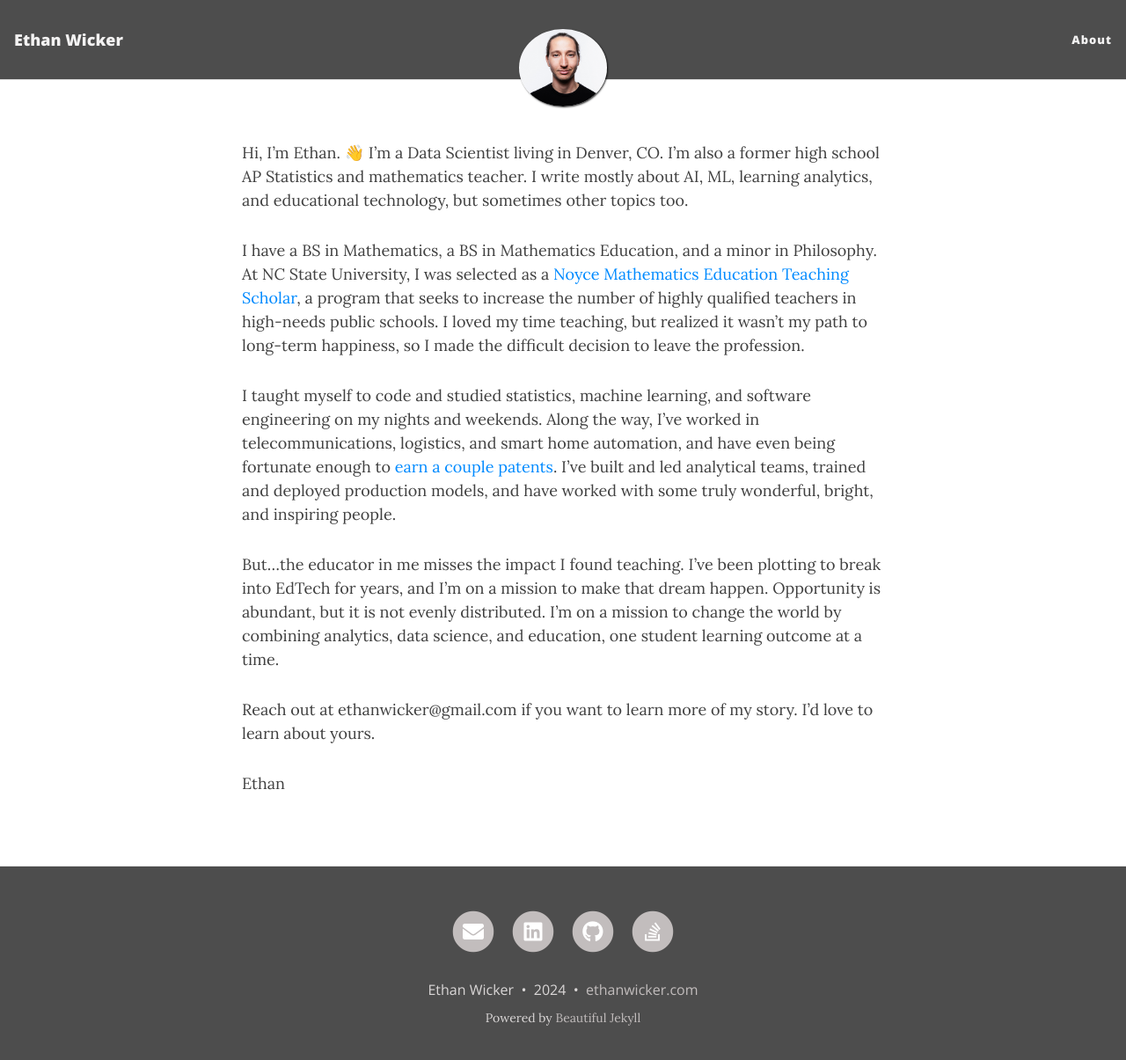
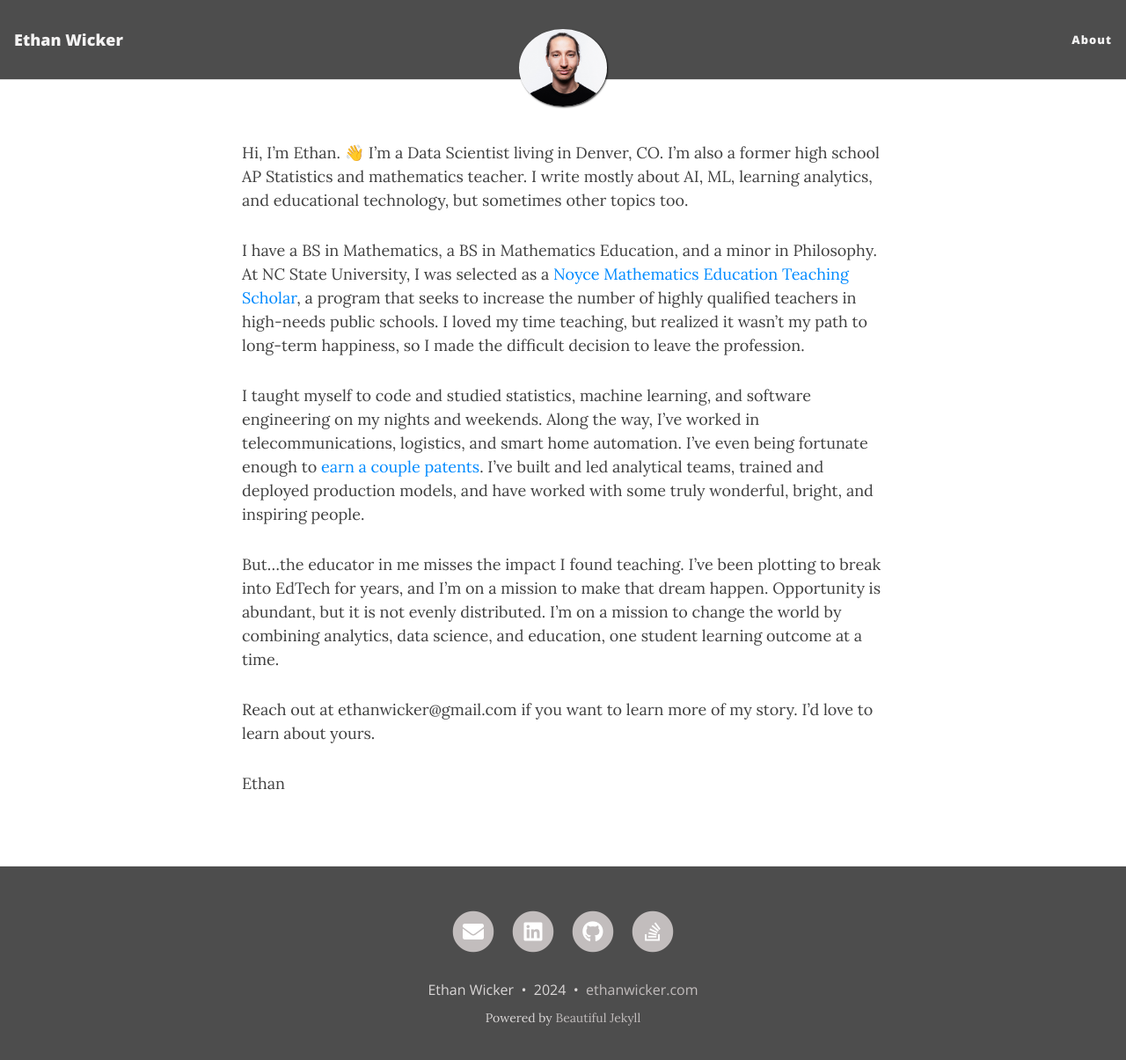
Before and after one commit to ethanwicker/ethanwicker.github.io, a Jekyll site: the page built from about.md, in a window 1280 px wide and 1218 px high. Shown: the top 1205 px of the window at 88% size. Built offline with Jekyll 4.4.1, drawn with Linux system fonts in a browser that asks for light colours; nearby versions of some CDN libraries; our own code applies the rules of GitHub Pages for plain Markdown files.

Commit message:
Update about.md

```diff
--- a/about.md
+++ b/about.md
@@ -1,8 +1,8 @@
 Hi, I'm Ethan. 👋 I'm a Data Scientist living in Denver, CO.  I'm also a former high school AP Statistics and mathematics teacher.  I write mostly about AI, ML, learning analytics, and educational technology, but sometimes other topics too.
 
-I have a BS in Mathematics, a BS in Mathematics Education, and a minor in Philosophy.  At NC State University, I was selected as a [Noyce Mathematics Education Teaching Scholar](https://www.nsf.gov/awardsearch/showAward?AWD_ID=0733794&HistoricalAwards=false), a program that seeks to increase the number of highly qualified teachers in high-needs public schools.  I loved my time teaching, but realized it wasn't my path to long-term happiness, so I made the difficult decision to leave the profession.
+I have a BS in Mathematics, a BS in Mathematics Education, and a minor in Philosophy.  At NC State University, I was selected as a [Noyce Mathematics Education Teaching Scholar](https://www.nsf.gov/awardsearch/showAward?AWD_ID=0733794&HistoricalAwards=false){:target="_blank"}, a program that seeks to increase the number of highly qualified teachers in high-needs public schools.  I loved my time teaching, but realized it wasn't my path to long-term happiness, so I made the difficult decision to leave the profession.
 
-I taught myself to code and studied statistics, machine learning, and software engineering on my nights and weekends.  Along the way, I've worked in telecommunications, logistics, and smart home automation, and have even being fortunate enough to [earn a couple patents](https://patents.google.com/?inventor=Ethan+Wicker).  I've built and led analytical teams, trained and deployed production models, and have worked with some truly wonderful, bright, and inspiring people.
+I taught myself to code and studied statistics, machine learning, and software engineering on my nights and weekends.  Along the way, I've worked in telecommunications, logistics, and smart home automation.  I've even being fortunate enough to [earn a couple patents](https://patents.google.com/?inventor=Ethan+Wicker){:target="_blank"}.  I've built and led analytical teams, trained and deployed production models, and have worked with some truly wonderful, bright, and inspiring people.
 
 But...the educator in me misses the impact I found teaching.  I've been plotting to break into EdTech for years, and I'm on a mission to make that dream happen.  Opportunity is abundant, but it is not evenly distributed.  I'm on a mission to change the world by combining analytics, data science, and education, one student learning outcome at a time.
 
```
